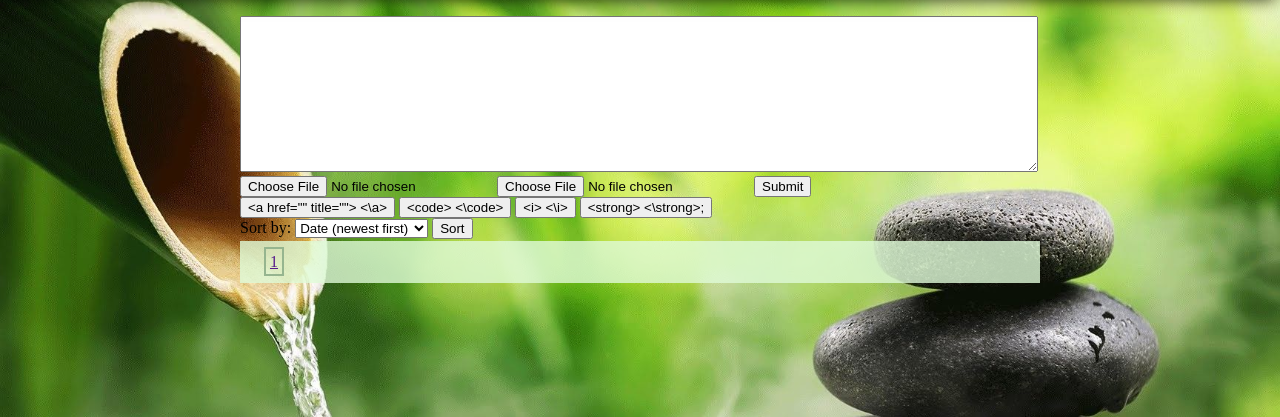
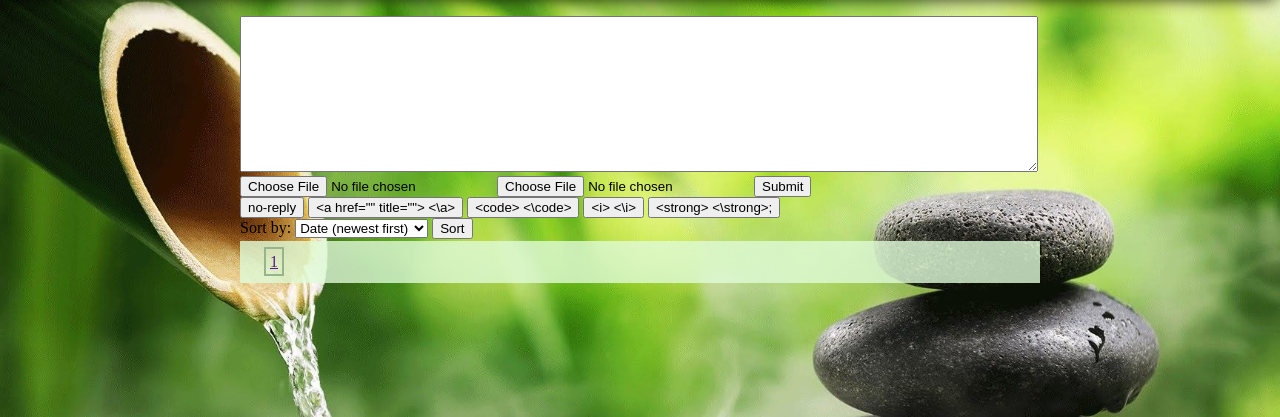
Before and after one commit to Zaza2215/CPA-comments, a Django app: page /comments/ in a window 1280 px wide. Shown: the part 80-497 px from the top of the page. Run offline with Django 4.2, Linux system fonts and the light colour scheme; the visitor is signed in with stand-in values (Sample User, id 1); data that the repository does not hold is empty.

Commit message:
Fix bugs + btn no-reply
* fix bug with reply
* fix bug with saving
* add button for reset reply

```diff
--- a/SPA/comments/models.py
+++ b/SPA/comments/models.py
@@ -75,16 +75,17 @@ class Comment(models.Model):
             self.reduce_image_other_formats(ext.upper()[1:])
 
     def save(self, *args, **kwargs):
+        if self.parent:
+            self.level = self.parent.level + 1
+
         if self.image:
             filename, extension = os.path.splitext(self.image.name)
             self.reduce_image(extension)
-
-        if self.parent:
-            self.level = self.parent.level + 1
-
-        super().save(*args, **kwargs)
-        if extension == '.gif' and (self.image.width > 360 or self.image.height > 240):
-            thumbnail_gif(str(self.image.path), str(self.image.path), (320, 240))
+            super().save(*args, **kwargs)
+            if extension == '.gif' and (self.image.width > 360 or self.image.height > 240):
+                thumbnail_gif(str(self.image.path), str(self.image.path), (320, 240))
+        else:
+            super().save(*args, **kwargs)
 
     def __str__(self):
         return self.body[:50]
--- a/SPA/comments/static/comments/js/script.js
+++ b/SPA/comments/static/comments/js/script.js
@@ -44,10 +44,17 @@ fileInput.addEventListener('change', (event) => {
   }
 });
 
-var replyButtons = document.querySelectorAll('.button-reply');
+const replyButtons = document.querySelectorAll('.button-reply');
   for (var i = 0; i < replyButtons.length; i++) {
     replyButtons[i].addEventListener('click', function() {
-      var commentId = this.getAttribute('data-comment-id');
+      const commentId = this.getAttribute('data-comment-id');
       document.getElementById('id_parent').value = commentId;
     });
 }
+
+const noReplyButton = document.getElementById("no-reply");
+const parentInput = document.getElementById("id_parent");
+
+noReplyButton.addEventListener("click", function() {
+  parentInput.value = "";
+});
--- a/SPA/comments/templates/comments/comment.html
+++ b/SPA/comments/templates/comments/comment.html
@@ -9,7 +9,7 @@
         <a href="{{ reply.file.url }}">file.txt</a>
         {% endif %}
         <p class="comment-body">{{ reply.body }}</p>
-        <button class="button-reply">reply</button>
+        <button class="button-reply" data-comment-id="{{ reply.pk }}">reply</button>
 
         {% if comment.replies.all %}
         <div class="replies">
--- a/SPA/comments/templates/comments/index.html
+++ b/SPA/comments/templates/comments/index.html
@@ -16,6 +16,7 @@
 
         <button type="submit">Submit</button>
     </form>
+    <button id="no-reply">no-reply</button>
     <button id="btn-tag-a">&lt;a href="" title=""&gt; &lt;\a&gt;</button>
     <button id="btn-tag-code" class="tags">&lt;code&gt; &lt;\code&gt;</button>
     <button id="btn-tag-i" class="tags">&lt;i&gt; &lt;\i&gt;</button>
```
